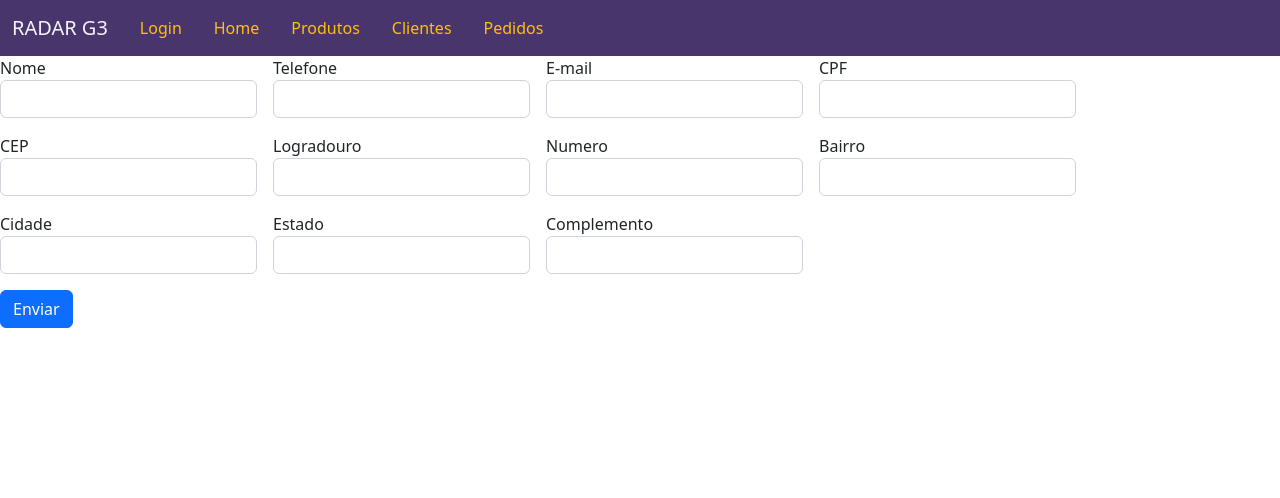
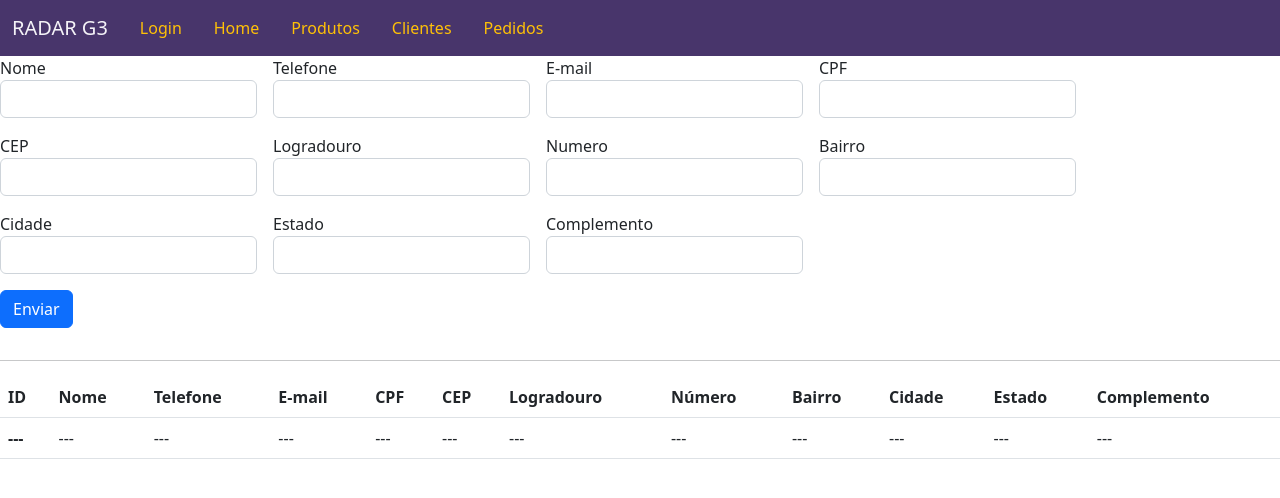
Before and after one commit to bruno-esilva/Projeto-Radar-G3, an Angular app in the folder radar_G3_angular/: page /clientes in a window 1280 px wide. Shown: the top 498 px of the page. Built offline with nearby package versions, Linux system fonts and the light colour scheme.

Commit message:
Modificado estilo provisório da Home e tabelas para Produtos, Clientes e Pedidos

```diff
--- a/radar_G3_angular/src/app/app.component.html
+++ b/radar_G3_angular/src/app/app.component.html
@@ -1,4 +1,4 @@
-<nav class="navbar container-fluid" style="background-color: #48356b;">
+<nav class="navbar container-fluid" style="background-color: #48356b; display: block;">
   <div class="container-fluid">
     <div>
       <ul class="nav">
--- a/radar_G3_angular/src/app/pages/clientes/clientes.component.html
+++ b/radar_G3_angular/src/app/pages/clientes/clientes.component.html
@@ -47,3 +47,38 @@
       <button type="submit" class="btn btn-primary mb-3">Enviar</button>
     </div>
   </form>
+  <hr>
+  <table class="table">
+    <thead>
+      <tr>
+        <th scope="col">ID</th>
+        <th scope="col">Nome</th>
+        <th scope="col">Telefone</th>
+        <th scope="col">E-mail</th>
+        <th scope="col">CPF</th>
+        <th scope="col">CEP</th>
+        <th scope="col">Logradouro</th>
+        <th scope="col">Número</th>
+        <th scope="col">Bairro</th>
+        <th scope="col">Cidade</th>
+        <th scope="col">Estado</th>
+        <th scope="col">Complemento</th>
+      </tr>
+    </thead>
+    <tbody>
+      <tr>
+        <th scope="row">---</th>
+        <td>---</td>
+        <td>---</td>
+        <td>---</td>
+        <td>---</td>
+        <td>---</td>
+        <td>---</td>
+        <td>---</td>
+        <td>---</td>
+        <td>---</td>
+        <td>---</td>
+        <td>---</td>
+      </tr>
+    </tbody>
+  </table>
--- a/radar_G3_angular/src/app/pages/home/home.component.html
+++ b/radar_G3_angular/src/app/pages/home/home.component.html
@@ -1 +1,33 @@
-<p>home works!</p>
+<div class="container-fluid row" style="margin-top: 2em;">
+  <!-- Cards qtd cadastrados -->
+  <div class="col-sm-4">
+    <div class="card">
+      <div class="card-body">
+        <h5 class="card-title">Clientes Cadastrados</h5>
+        <p class="card-text">00</p>
+      </div>
+    </div>
+  </div>
+  <div class="col-sm-4">
+    <div class="card">
+      <div class="card-body">
+        <h5 class="card-title">Produtos Cadastrados</h5>
+        <p class="card-text">00</p>
+      </div>
+    </div>
+  </div>
+  <div class="col-sm-4">
+    <div class="card">
+      <div class="card-body">
+        <h5 class="card-title">Pedidos Cadastrados</h5>
+        <p class="card-text">00</p>
+      </div>
+    </div><br>
+  </div>
+  <!-- Fim Cards -->
+  <br><hr>
+  <!-- Gráfico -->
+  <div class="text-center">
+    <img src="https://miro.medium.com/max/1400/0*xcexG1C9BroKmojA.png" class="img-fluid float-mid">
+  </div>
+</div>
--- a/radar_G3_angular/src/app/pages/login/login.component.html
+++ b/radar_G3_angular/src/app/pages/login/login.component.html
@@ -1,4 +1,7 @@
-<body class="container container-fluid">
+<div class="container col-xl-10 col-xxl-8 px-4 py-5">
+  <div class="row align-items-center g-lg-5 py-5">
+
+    <body class="container-fluid">
       <main class="form-signin w-100 m-auto text-center row gy-5">
         <form>
           <img class="mb-4" src="../../../assets/img/logo_radar_g3_2.png" alt="" width="200" height="90">
@@ -16,3 +19,5 @@
         </form>
       </main>
     </body>
+  </div>
+</div>
--- a/radar_G3_angular/src/app/pages/pedidos/pedidos.component.html
+++ b/radar_G3_angular/src/app/pages/pedidos/pedidos.component.html
@@ -1,3 +1,9 @@
+<div class="d-grid gap-2 d-md-block" >
+  <button class="btn btn-primary" type="button" style="margin: 2px;">Adicionar Cliente</button>
+  <button class="btn btn-primary" type="button" style="margin: 2px;">Adicionar Produtos</button>
+</div>
+
+<hr>
 <table class="table">
   <thead>
     <tr>
--- a/radar_G3_angular/src/app/pages/produtos/produtos.component.html
+++ b/radar_G3_angular/src/app/pages/produtos/produtos.component.html
@@ -19,3 +19,24 @@
       <button type="submit" class="btn btn-primary mb-3">Enviar</button>
     </div>
   </form>
+  <hr>
+  <table class="table">
+    <thead>
+      <tr>
+        <th scope="col">ID</th>
+        <th scope="col">Nome</th>
+        <th scope="col">Descrição</th>
+        <th scope="col">Valor</th>
+        <th scope="col">Estoque</th>
+      </tr>
+    </thead>
+    <tbody>
+      <tr>
+        <th scope="row">---</th>
+        <td>---</td>
+        <td>---</td>
+        <td>---</td>
+        <td>---</td>
+      </tr>
+    </tbody>
+  </table>
```
Lines whose indentation alone changed are shown as unchanged.
